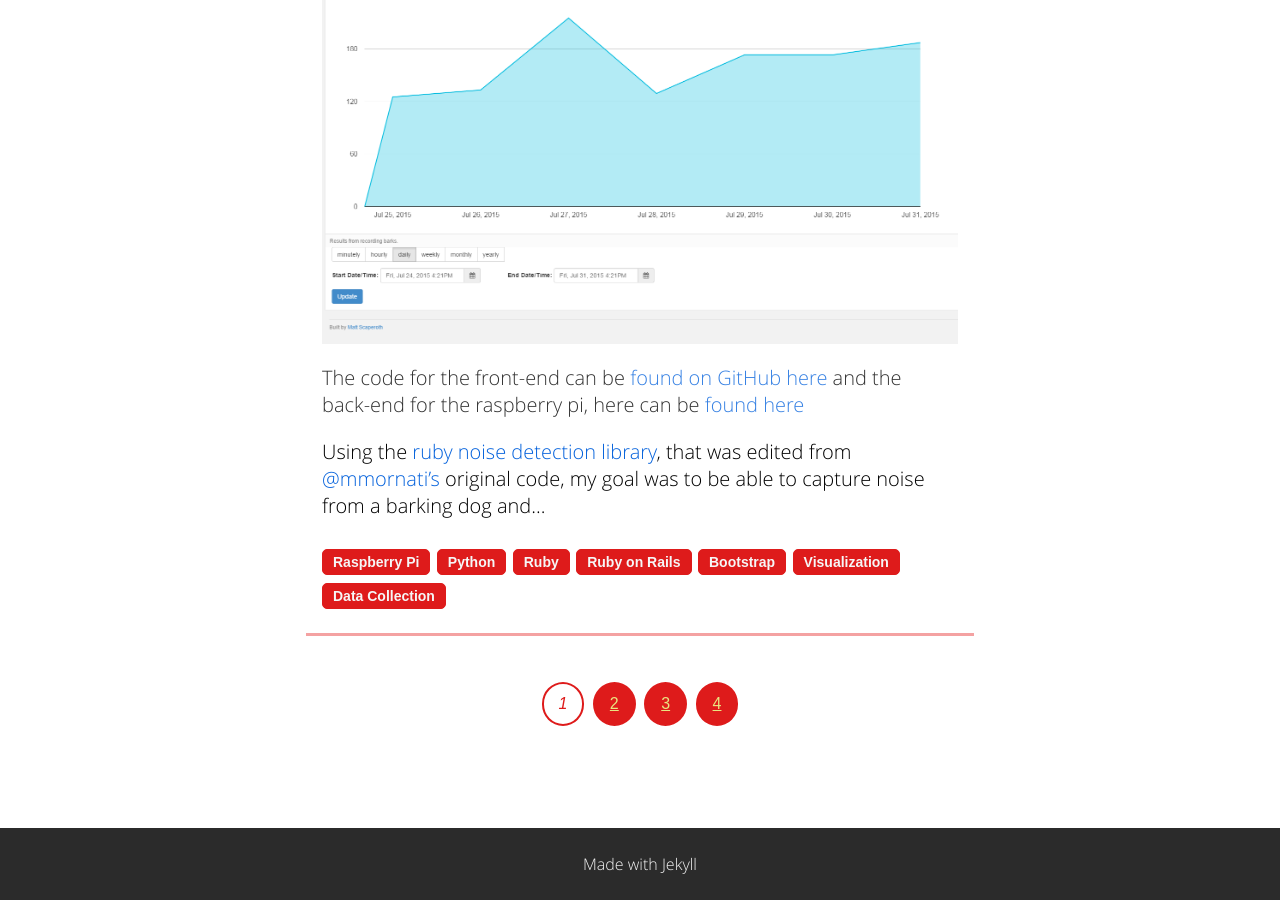
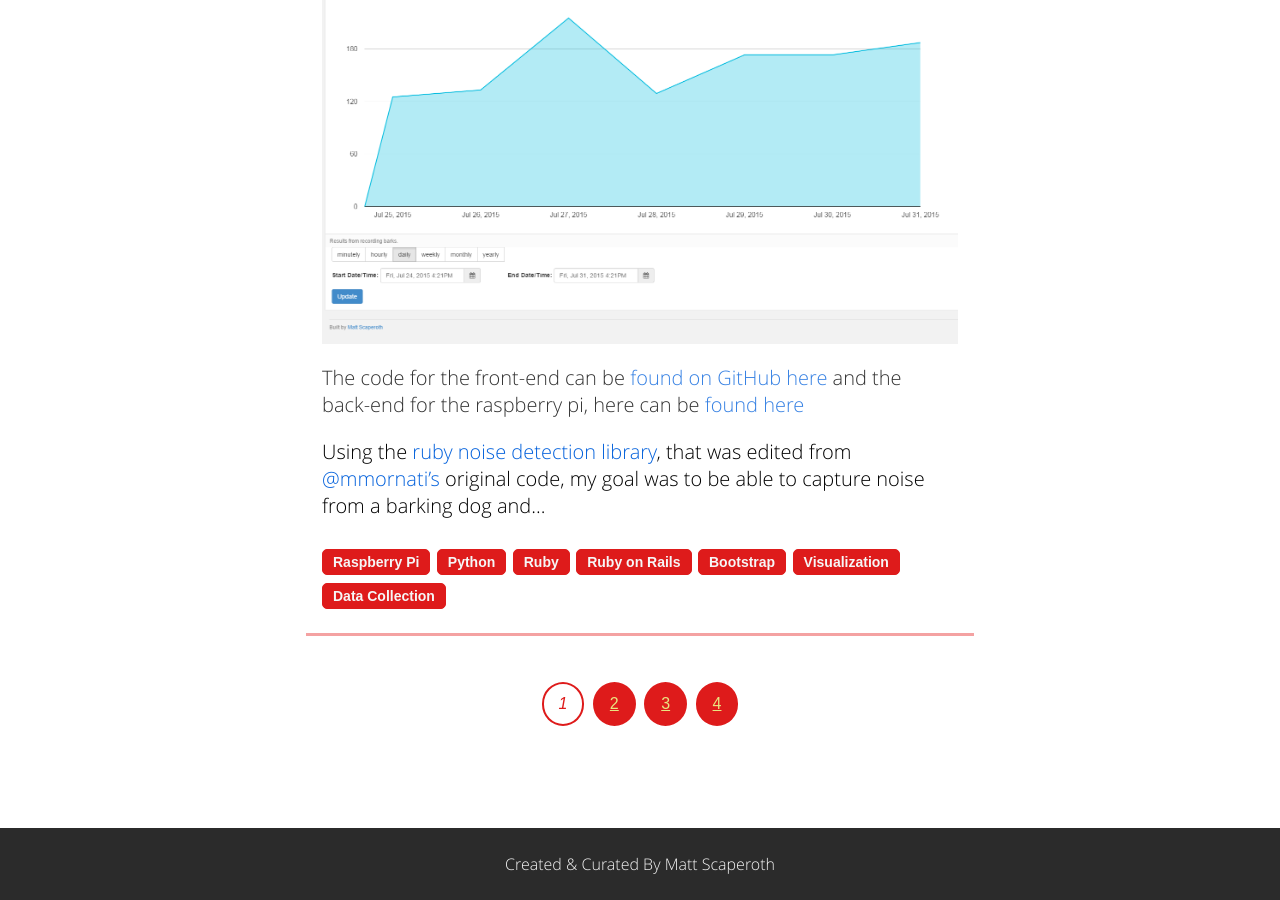
Before and after one commit to scaperoth/scaperoth.github.io, a Jekyll site: the page built from index.html, in a window 1280 px wide and 900 px high, scrolled down 4274 px. Built offline with Jekyll 4.4.1, drawn with Linux system fonts in a browser that asks for light colours; nearby versions of some CDN libraries; the list of posts is cut into pages by our own code.

Commit message:
removing jekyll message

```diff
--- a/_includes/footer.html
+++ b/_includes/footer.html
@@ -1,5 +1,5 @@
 <footer>
-    <p>Made with <a href="http://jekyllrb.com/" target="_blank">Jekyll</a></p>
+    <p>Created & Curated By Matt Scaperoth</p>
 </footer>
 
 <script src="http://code.jquery.com/jquery-1.9.0.js"></script>
```
